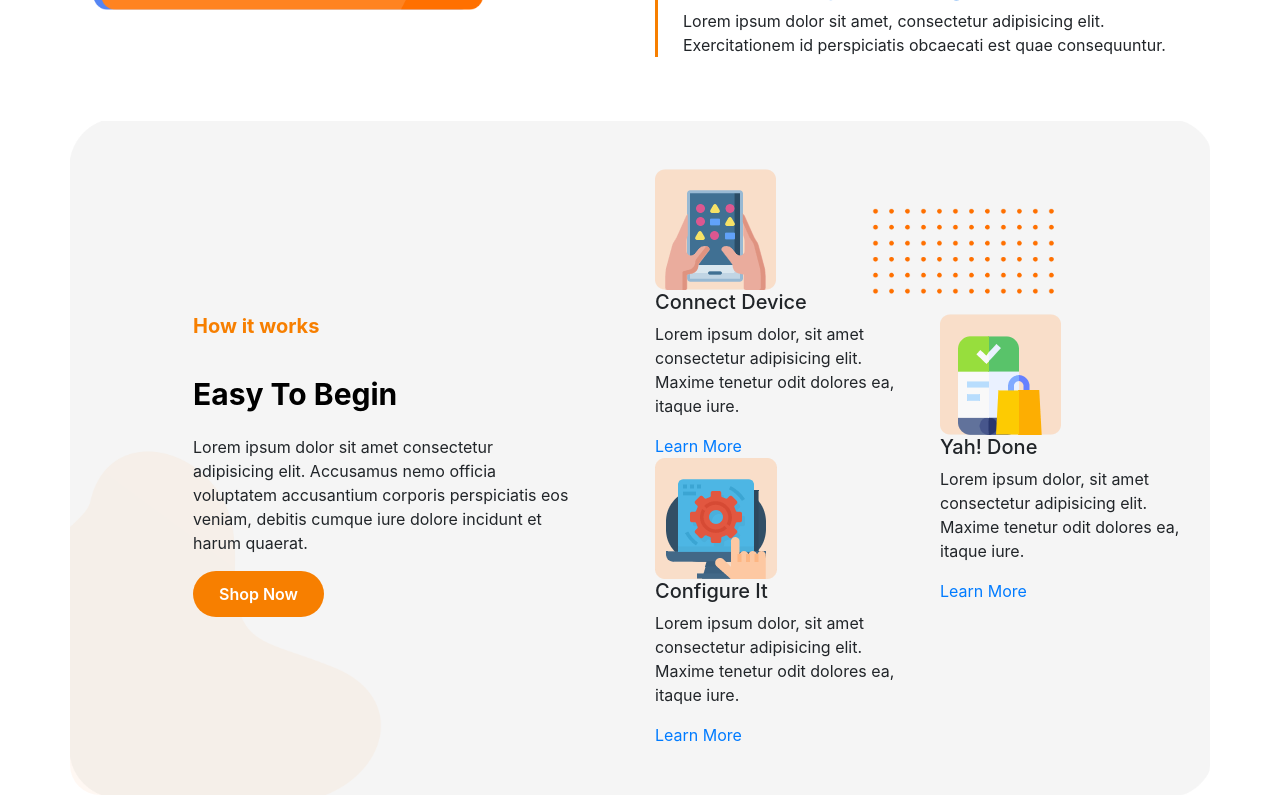
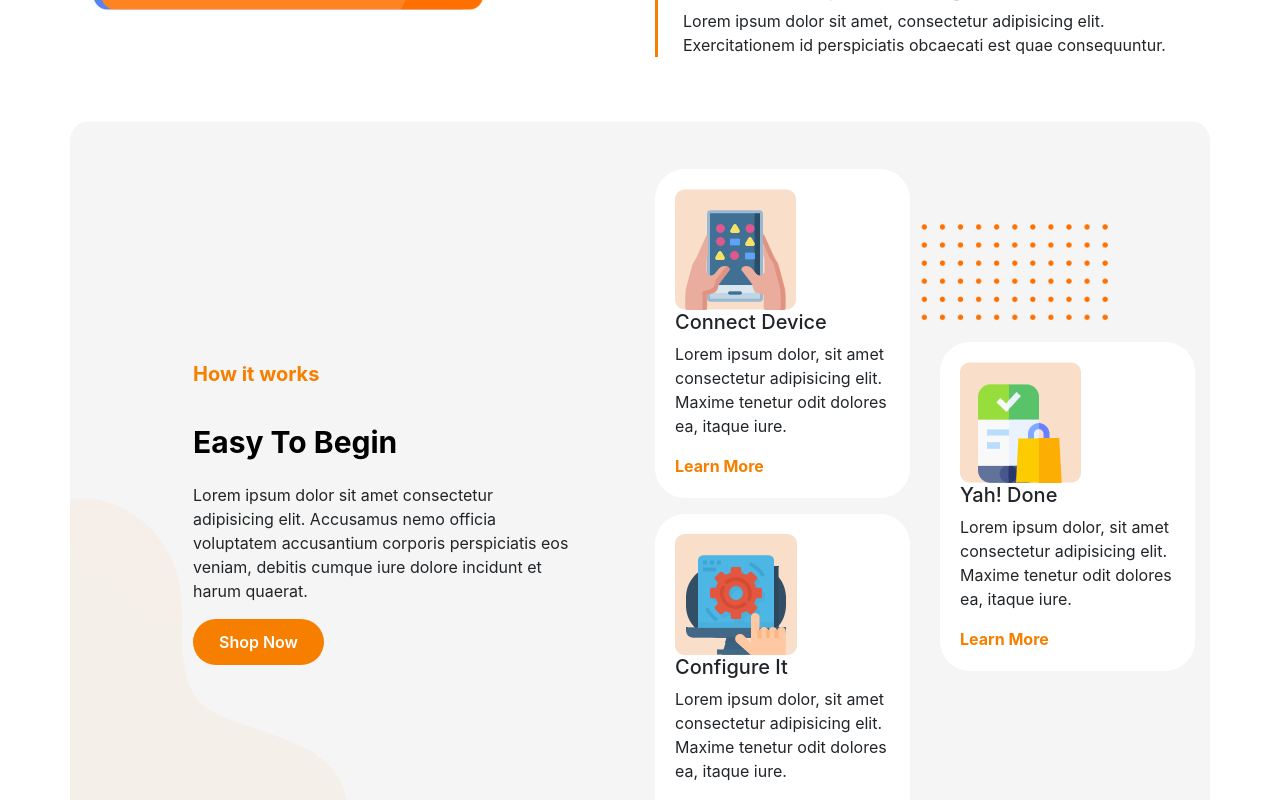
Before and after one commit to mazhars-git/bicycle-lock-app, a React (Create React App) app: page / in a window 1280 px wide. Shown: the part 1280-2080 px from the top of the page. Built offline with nearby package versions, Linux system fonts and the light colour scheme.

Commit message:
instruction done

```diff
--- a/src/components/CSS/Instruction.css
+++ b/src/components/CSS/Instruction.css
@@ -3,7 +3,7 @@
     background-size: cover;
     background-repeat: no-repeat;
     background-position: center;
-    border-radius: 30px;
+    border-radius: 20px;
 }
 
 .instruction-left-content{
@@ -12,5 +12,13 @@
 }
 
 .instruction-right-content{
+    background-color: #fff;
+    border-radius: 30px;
+    padding: 20px;
+}
 
+.instruction-right-content a{
+    color: #f77f00;
+    font-weight: bold;
+    text-decoration: none;
 }
--- a/src/components/Home/Instruction/Instruction.js
+++ b/src/components/Home/Instruction/Instruction.js
@@ -26,7 +26,7 @@ const Instruction = () => {
                                     <p>Lorem ipsum dolor, sit amet consectetur adipisicing elit. Maxime tenetur odit dolores ea, itaque iure.</p>
                                     <a href="#">Learn More</a>
                                 </div>
-                                <div>
+                                <div className="instruction-right-content mt-3">
                                     <img src={Configure} alt="" />
                                     <h5>Configure It</h5>
                                     <p>Lorem ipsum dolor, sit amet consectetur adipisicing elit. Maxime tenetur odit dolores ea, itaque iure.</p>
@@ -34,7 +34,7 @@ const Instruction = () => {
                                 </div>
                             </div>
                             <div className="col-md-6 align-self-center">
-                                <div>
+                                <div className="instruction-right-content">
                                     <img src={Done} alt="" />
                                     <h5>Yah! Done</h5>
                                     <p>Lorem ipsum dolor, sit amet consectetur adipisicing elit. Maxime tenetur odit dolores ea, itaque iure.</p>
```
